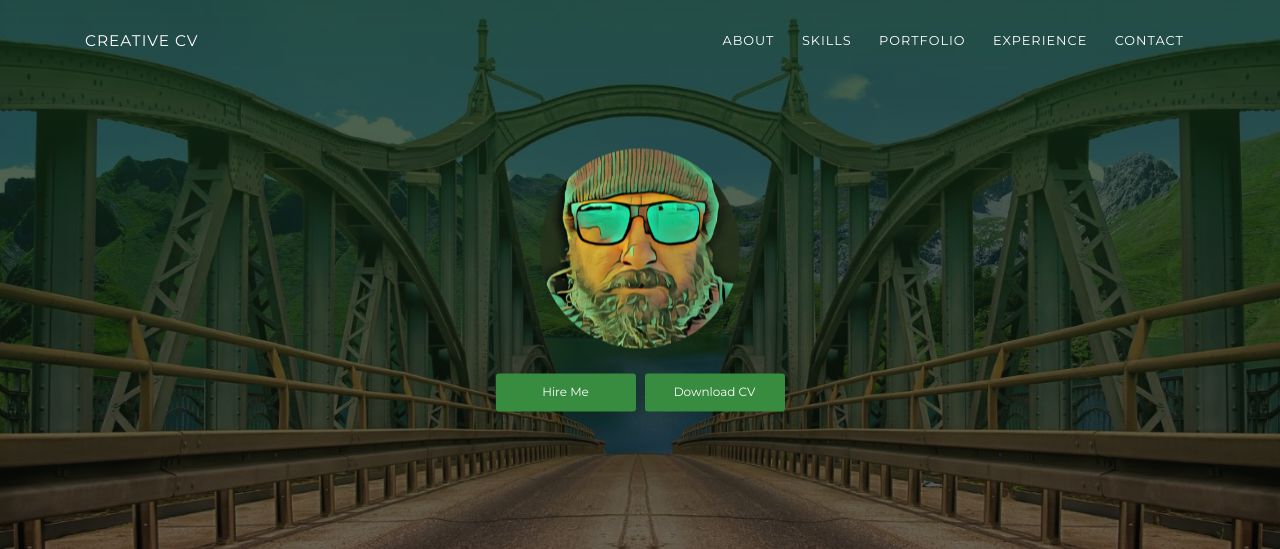
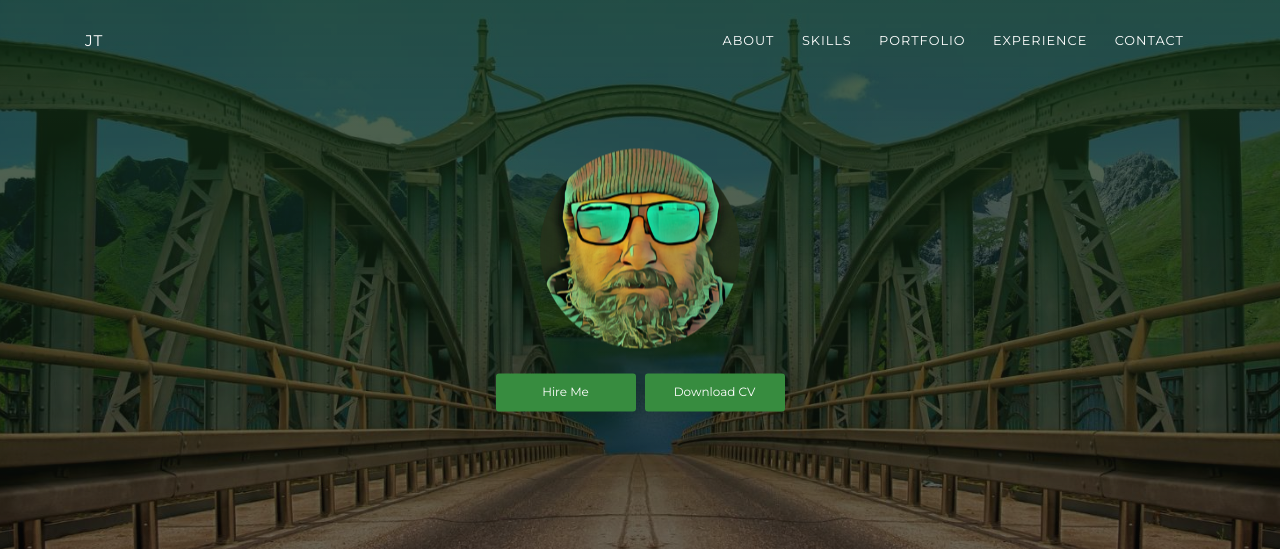
Before and after one commit to jtroussard/personal-website, a Flask app: template personal_website/templates/home.html in a window 1280 px wide. Shown: the top 549 px of the page. Run offline with Flask 2, Linux system fonts and the light colour scheme; the template is opened without the code that fills it, so the values that code supplies are empty; some libraries are stand-ins or nearby versions.

Commit message:
update cv title

```diff
--- a/personal_website/templates/layout.html
+++ b/personal_website/templates/layout.html
@@ -41,7 +41,7 @@
         <div class="profile-page sidebar-collapse">
             <nav class="navbar navbar-expand-lg fixed-top navbar-transparent bg-primary" color-on-scroll="400">
                 <div class="container">
-                    <div class="navbar-translate"><a class="navbar-brand" href="#" rel="tooltip">Creative CV</a>
+                    <div class="navbar-translate"><a class="navbar-brand" href="#" rel="tooltip">JT</a>
                         <button class="navbar-toggler navbar-toggler" type="button" data-toggle="collapse"
                             data-target="#navigation" aria-controls="navigation" aria-expanded="false"
                             aria-label="Toggle navigation"><span class="navbar-toggler-bar bar1"></span><span
```
